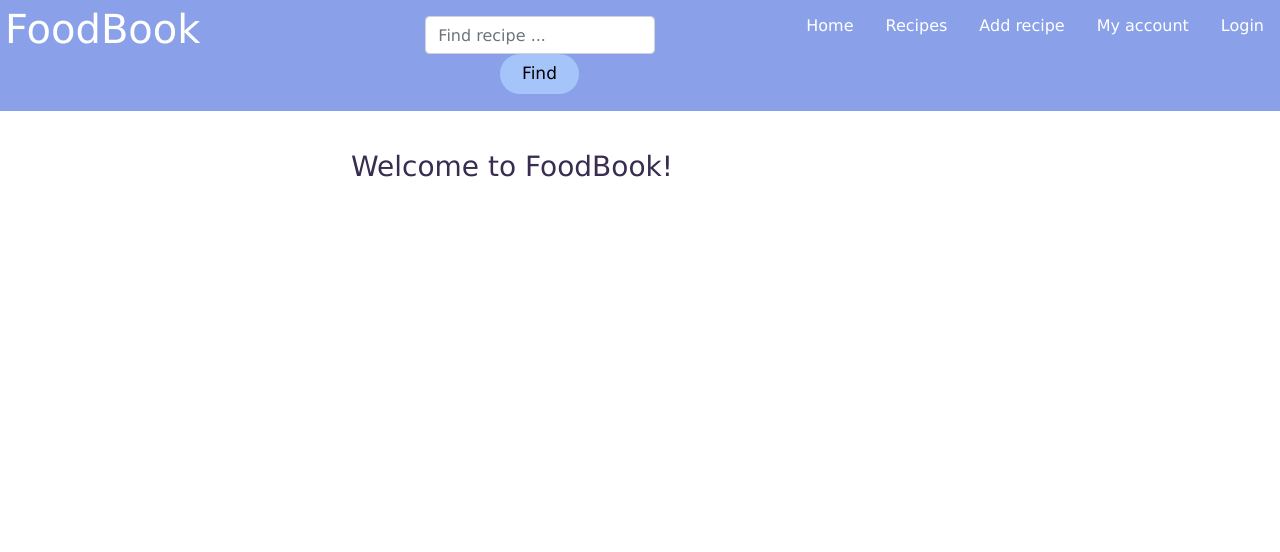
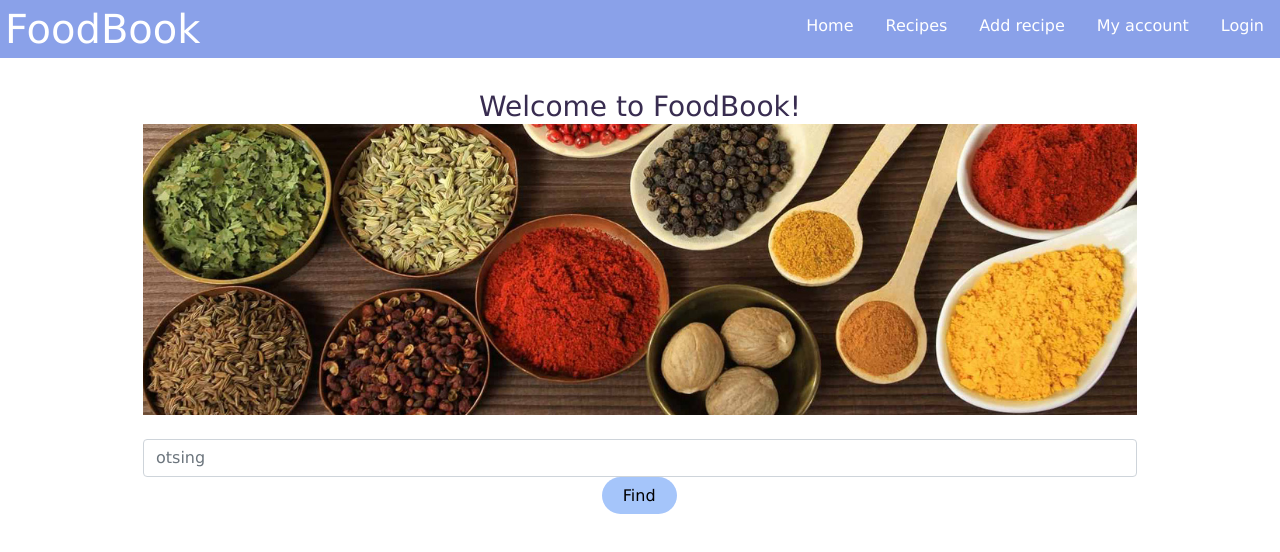
Before and after one commit to JelenaKiblik/Tarkvaratehnika-projekt, a Vue app in the folder web/: page /AddRecipe in a window 1280 px wide. Shown: the top 552 px of the page. Built offline with nearby package versions, Linux system fonts and the light colour scheme.

Commit message:
main page style

```diff
--- a/web/src/App.vue
+++ b/web/src/App.vue
@@ -9,10 +9,6 @@
                             <h1 class="header-logo">FoodBook</h1>
                         </li>
 
-                        <li class="search-box">
-                            <input type="text" placeholder="Find recipe ..." class="form-control">
-                            <button type="submit">Find</button>
-                        </li>
 
                         <div class="menu-buttons">
                             <li>
@@ -60,8 +56,8 @@
         -moz-osx-font-smoothing: grayscale;
         text-align: center;
         color: #382c50;
-        margin-top: 50px;
         width:80%;
+        margin: 0 auto;
     }
 
     .header-logo {
--- a/web/src/components/Home.vue
+++ b/web/src/components/Home.vue
@@ -1,7 +1,31 @@
 <template>
-    <div class="home" >
+    <div class="d-flex flex-column">
+        <div>
+            <h3>{{ msg }}</h3>
+        </div>
 
-        <h3>{{ msg }}</h3>
+        <div>
+            <img src="../assets/header.jpg">
+        </div>
+
+        <br>
+
+        <div class="md-form active-pink active-pink-2 mb-3 mt-0">
+                <input type="text" placeholder="otsing" aria-label="otsing" class="form-control">
+                <button type="submit">Find</button>
+        </div>
+
+
+
+
+        <div>
+            <!--<button class="saveBTN" v-on:click="redirect">Make an account</button>-->
+            <!--<button class="saveBTN" v-on:click="redirect">Sign in</button>-->
+        </div>
+
+
+
+
     </div>
 </template>
 
@@ -12,14 +36,20 @@
             return {
                 msg: 'Welcome to FoodBook!'
             }
+        },
+        methods: {
+            redirect: function (event) {
+                this.$router.push('MakeAccount')
+            }
         }
     }
 </script>
 
 <style scoped>
 
+
     h3 {
-        margin: 150px 0 0;
+        margin: 90px 0 0;
     }
     ul {
         list-style-type: none;
@@ -33,4 +63,8 @@
         color: #447eb9;
     }
 
+    img {
+        max-width: 100%;
+    }
+
 </style>
--- /dev/null
+++ b/web/src/components/MakeAccount.vue
@@ -0,0 +1,23 @@
+<template>
+    <div id="recipeapp">
+        <div class="AddRecipe">
+            <h3>Add new recipe</h3>
+            <form style="display: flex; flex-direction: column; align-items: baseline; justify-content: space-around " >
+                Name: <input v-model="name" type="text" name="Name" id="user_input"><br>
+                Description: <input v-model="description" type="text" name="Description"><br>
+                Ingredients: <input v-model="ingredients" type="text" name="Ingredients"><br>
+                <button class="saveBTN" v-on:click="redirect">Save</button>
+            </form>
+        </div>
+    </div>
+</template>
+
+<script>
+    export default {
+        name: "MakeAccount"
+    }
+</script>
+
+<style scoped>
+
+</style>
--- a/web/src/router/index.js
+++ b/web/src/router/index.js
@@ -5,6 +5,7 @@ import Recipe from '@/components/Recipe'
 import Recipes from '@/components/Recipes'
 import AddRecipe from '@/components/AddRecipe'
 import MyAccount from '@/components/MyAccount'
+import MakeAccount from '@/components/MakeAccount'
 import Edit from "@/components/Edit";
 import authorization from "@/components/Authorization";
 // import store from "@/store";
@@ -22,6 +23,10 @@ const router = new VueRouter({
             path: '/Authorization',
             name: 'authorization',
             component: authorization
+        },{
+            path: '/MakeAccount',
+            name: 'MakeAccount',
+            component: MakeAccount
         },
         {
             path: '/Recipes',
```
Also changed, not shown: web/src/assets/header.jpg (added).
